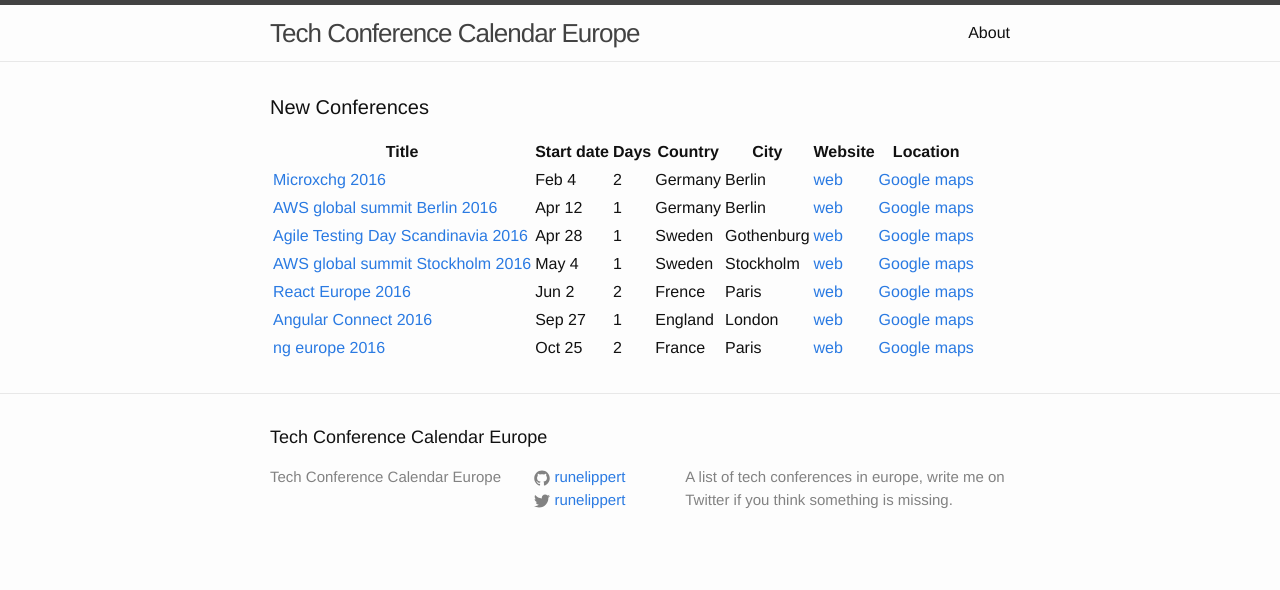
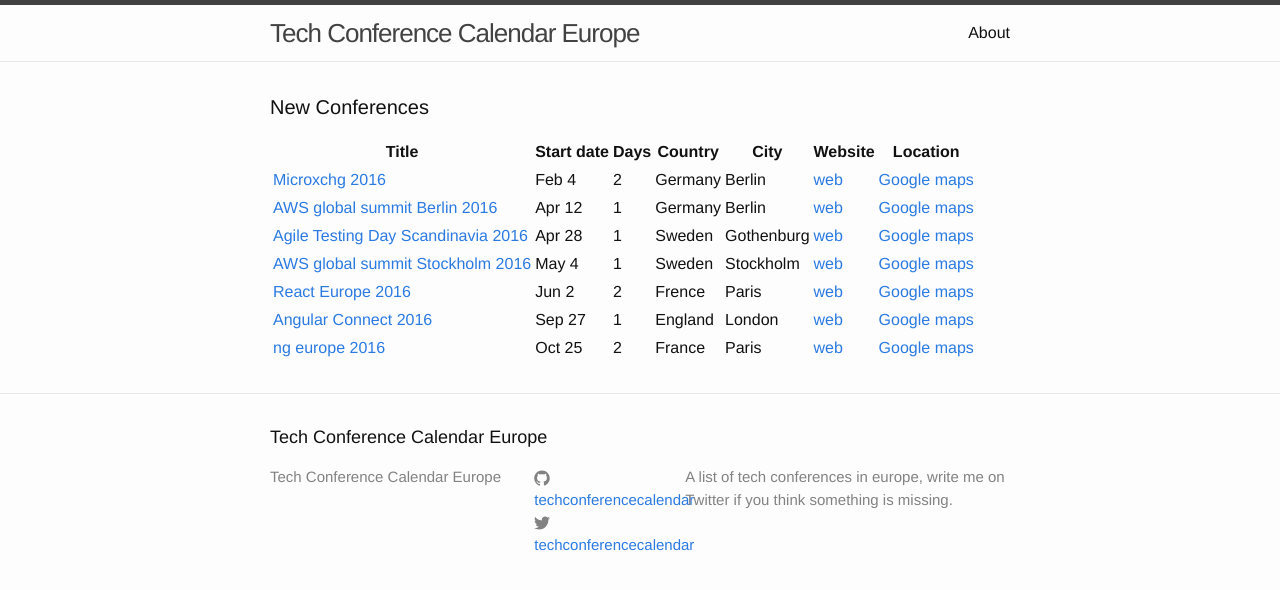
Before and after one commit to TechConferenceCalendar/techconferencecalendar.github.io, a Jekyll site: the page built from index.html, in a window 1280 px wide. Shown: the top 590 px of the page. Built offline with Jekyll 4.4.1, drawn with Linux system fonts in a browser that asks for light colours.

Commit message:
changed twitter account

```diff
--- a/_config.yml
+++ b/_config.yml
@@ -12,8 +12,8 @@
   A list of tech conferences in europe, write me on Twitter if you think something is missing.
 baseurl: "" # the subpath of your site, e.g. /blog
 url: "http://yourdomain.com" # the base hostname & protocol for your site
-twitter_username: runelippert
-github_username:  runelippert
+twitter_username: techconferencecalendar
+github_username:  techconferencecalendar
 
 # Build settings
 markdown: kramdown
```
